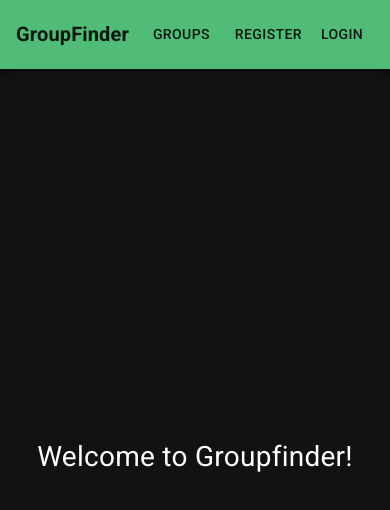
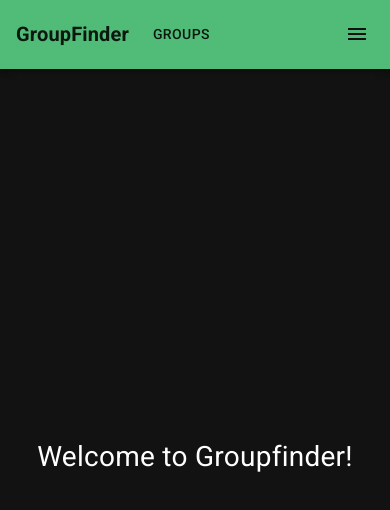
Before and after one commit to qegabe/groupfinder, a React (Create React App) app in the folder frontend/: page / in a window 390 px wide. Shown: the top 510 px of the page. Built offline with nearby package versions, Linux system fonts and the light colour scheme; no server answers.

Commit message:
made navbar responsive

```diff
--- a/frontend/src/components/NavBar.tsx
+++ b/frontend/src/components/NavBar.tsx
@@ -11,29 +11,42 @@ import {
   Toolbar,
   Typography,
 } from "@mui/material";
+import MenuIcon from "@mui/icons-material/Menu";
 import { Link, useNavigate } from "react-router-dom";
 import { useAppSelector, useAppDispatch } from "../hooks/redux";
 import { logout } from "../actions/actionCreators";
+import { theme } from "../theme";
 
 function NavBar() {
-  const [anchorEl, setAnchorEl] = useState<null | HTMLElement>(null);
+  const [userAnchorEl, setUserAnchorEl] = useState<null | HTMLElement>(null);
+  const [authAnchorEl, setAuthAnchorEl] = useState<null | HTMLElement>(null);
   const user = useAppSelector((s) => s.auth.user);
   const navigate = useNavigate();
   const dispatch = useAppDispatch();
 
-  const isMenuOpen = Boolean(anchorEl);
+  const isUserMenuOpen = Boolean(userAnchorEl);
+  const isAuthMenuOpen = Boolean(authAnchorEl);
 
-  function handleMenuOpen(evt: MouseEvent<HTMLElement>) {
-    setAnchorEl(evt.currentTarget);
+  function handleUserMenuOpen(evt: MouseEvent<HTMLElement>) {
+    setUserAnchorEl(evt.currentTarget);
   }
 
-  function handleMenuClose() {
-    setAnchorEl(null);
+  function handleUserMenuClose() {
+    setUserAnchorEl(null);
   }
 
-  const renderMenu = (
+  function handleAuthMenuOpen(evt: MouseEvent<HTMLElement>) {
+    console.log("test");
+    setAuthAnchorEl(evt.currentTarget);
+  }
+
+  function handleAuthMenuClose() {
+    setAuthAnchorEl(null);
+  }
+
+  const userMenu = (
     <Menu
-      anchorEl={anchorEl}
+      anchorEl={userAnchorEl}
       anchorOrigin={{
         vertical: "top",
         horizontal: "right",
@@ -43,28 +56,59 @@ function NavBar() {
         vertical: "top",
         horizontal: "right",
       }}
-      open={isMenuOpen}
-      onClose={handleMenuClose}>
+      open={isUserMenuOpen}
+      onClose={handleUserMenuClose}>
       <MenuItem
         onClick={(e) => {
-          handleMenuClose();
+          handleUserMenuClose();
           navigate("/user/groups");
         }}>
         My Groups
       </MenuItem>
       <MenuItem
         onClick={(e) => {
-          handleMenuClose();
+          handleUserMenuClose();
           navigate(`/users/${user?.username}`);
         }}>
         Profile
       </MenuItem>
       <MenuItem
         onClick={(e) => {
-          handleMenuClose();
+          handleUserMenuClose();
           dispatch(logout());
         }}>
         Logout
+      </MenuItem>
+    </Menu>
+  );
+
+  const authMenu = (
+    <Menu
+      anchorEl={authAnchorEl}
+      anchorOrigin={{
+        vertical: "top",
+        horizontal: "right",
+      }}
+      keepMounted
+      transformOrigin={{
+        vertical: "top",
+        horizontal: "right",
+      }}
+      open={isAuthMenuOpen}
+      onClose={handleAuthMenuClose}>
+      <MenuItem
+        onClick={(e) => {
+          handleAuthMenuClose();
+          navigate("/register");
+        }}>
+        Register
+      </MenuItem>
+      <MenuItem
+        onClick={(e) => {
+          handleAuthMenuClose();
+          navigate("/login");
+        }}>
+        Login
       </MenuItem>
     </Menu>
   );
@@ -98,16 +142,17 @@ function NavBar() {
           {user ? (
             <Box sx={{ flexGrow: 0 }}>
               <IconButton
-                onClick={handleMenuOpen}
+                onClick={handleUserMenuOpen}
                 size="small"
-                aria-controls={isMenuOpen ? "account-menu" : undefined}
+                aria-controls={isUserMenuOpen ? "account-menu" : undefined}
                 aria-haspopup="true"
-                aria-expanded={isMenuOpen ? "true" : undefined}>
+                aria-expanded={isUserMenuOpen ? "true" : undefined}>
                 <Avatar src={user.avatarUrl || undefined} />
               </IconButton>
             </Box>
           ) : (
-            <Box sx={{ flexGrow: 0 }}>
+            <>
+              <Box sx={{ flexGrow: 0, display: { xs: "none", md: "flex" } }}>
                 <Button
                   component={Link}
                   to="/register"
@@ -121,10 +166,22 @@ function NavBar() {
                   Login
                 </Button>
               </Box>
+              <Box sx={{ flexGrow: 0, display: { xs: "flex", md: "none" } }}>
+                <IconButton
+                  onClick={handleAuthMenuOpen}
+                  size="small"
+                  aria-controls={isAuthMenuOpen ? "account-menu" : undefined}
+                  aria-haspopup="true"
+                  aria-expanded={isAuthMenuOpen ? "true" : undefined}>
+                  <MenuIcon sx={{ color: theme.palette.background.default }} />
+                </IconButton>
+              </Box>
+            </>
           )}
         </Toolbar>
       </Container>
-      {renderMenu}
+      {authMenu}
+      {userMenu}
     </AppBar>
   );
 }
```
Lines whose indentation alone changed are shown as unchanged.
